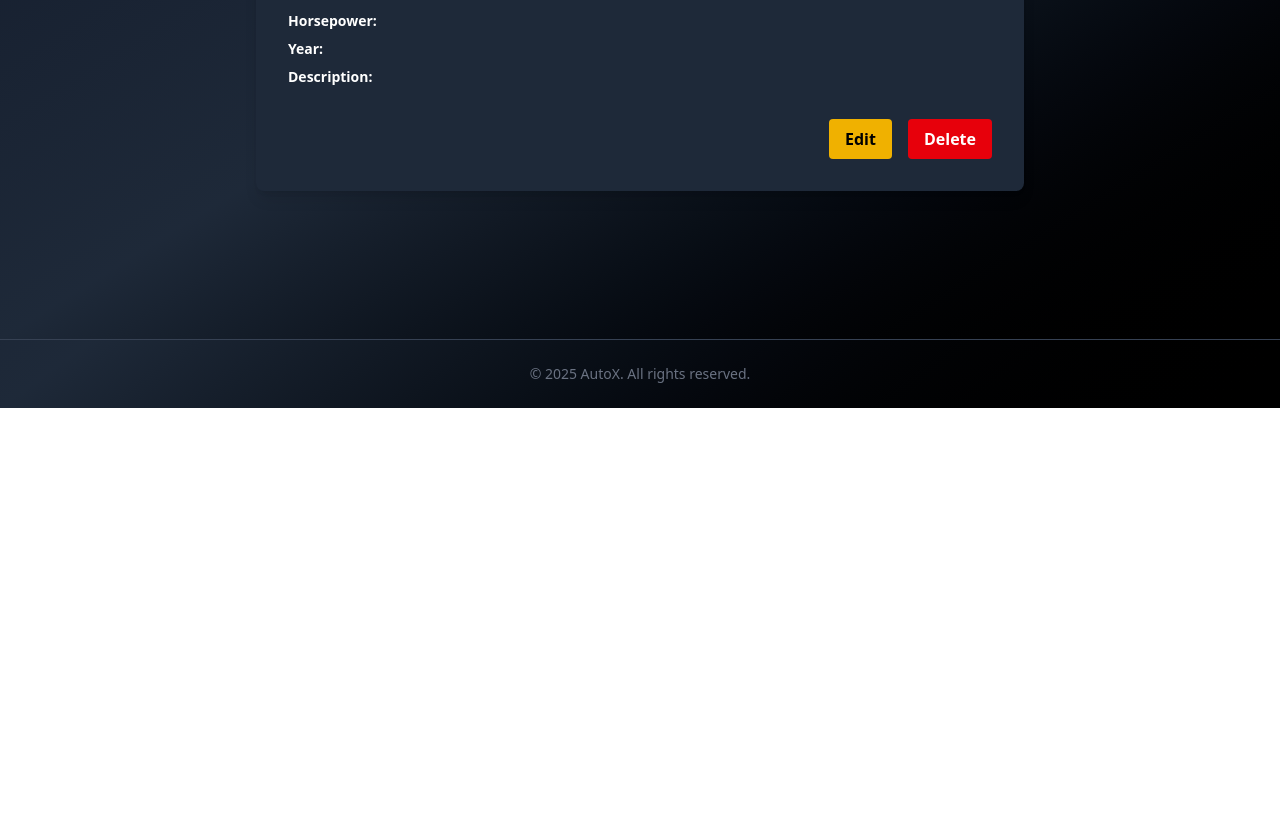
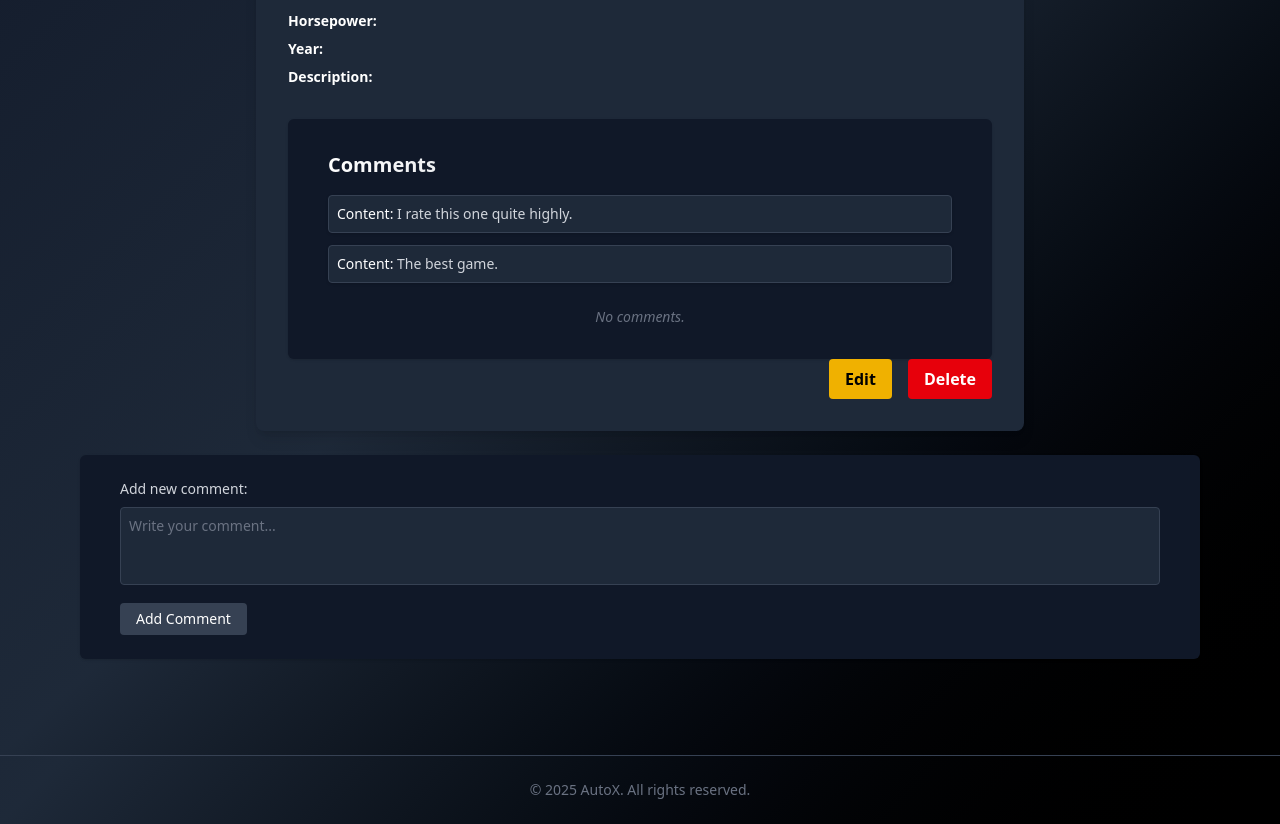
Before and after one commit to Stiliyanss/React-Project, a React (Vite) app in the folder client/: page /cars/1/details in a window 1280 px wide. Shown: the part 541-1365 px from the top of the page. Before the commit the page ends 949 px from the top, so only its background shows below. Built offline with nearby package versions, Linux system fonts and the light colour scheme; no server answers.

Commit message:
add comments to every car

```diff
--- a/client/src/components/carDeatails/CarDetails.jsx
+++ b/client/src/components/carDeatails/CarDetails.jsx
@@ -1,6 +1,8 @@
 import  { useEffect,useState } from 'react';
 import { Link, useNavigate, useParams } from 'react-router-dom';
 import carService from '../../services/carService';
+import CommentsShow from '../commentsShow/CommentsShow';
+import CommentsCreate from '../commentsCreate/CommentsCreate';
 
 const CarDetails = () => {
   const navigate = useNavigate();
@@ -41,6 +43,7 @@ const CarDetails = () => {
           <li><span className="text-white font-semibold">Year:</span> {car.year}</li>
           <li><span className="text-white font-semibold">Description:</span> {car.description}</li>
         </ul>
+        <CommentsShow />
 
         <div className="flex justify-end space-x-4">
           <Link to={`/cars/${carId}/edit`} className="bg-yellow-500 hover:bg-yellow-600 text-black font-semibold px-4 py-2 rounded transition">
@@ -53,6 +56,7 @@ const CarDetails = () => {
           </button>
         </div>
       </div>
+      <CommentsCreate/>
     </div>
   );
 };
--- /dev/null
+++ b/client/src/components/commentsCreate/CommentsCreate.jsx
@@ -0,0 +1,22 @@
+export default function CommentsCreate() {
+  return (
+    <article className="create-comment bg-gray-900 text-white px-4 md:px-10 py-6 rounded-md shadow-sm mt-6">
+      <label className="block text-sm font-medium text-gray-300 mb-2">
+        Add new comment:
+      </label>
+      <form className="form space-y-3">
+        <textarea
+          name="comment"
+          placeholder="Write your comment..."
+          className="w-full bg-gray-800 text-gray-200 placeholder-gray-500 p-2 rounded border border-gray-700 text-sm resize-none focus:outline-none focus:ring-2 focus:ring-gray-600"
+          rows="3"
+        ></textarea>
+        <input
+          className="btn submit bg-gray-700 hover:bg-gray-600 text-white py-1.5 px-4 rounded text-sm cursor-pointer transition"
+          type="submit"
+          value="Add Comment"
+        />
+      </form>
+    </article>
+  );
+}
--- /dev/null
+++ b/client/src/components/commentsShow/CommentsShow.jsx
@@ -0,0 +1,26 @@
+export default function CommentsShow() {
+  return (
+    <div className="details-comments bg-gray-900 text-white px-4 md:px-10 py-8 rounded-md shadow-sm">
+      <h2 className="text-xl font-semibold mb-4 bg-clip-text text-transparent bg-gradient-to-r from-white to-gray-400">
+        Comments
+      </h2>
+
+      <ul className="space-y-3">
+        <li className="comment bg-gray-800 border border-gray-700 p-2 rounded shadow-sm">
+          <p className="text-gray-300 text-sm">
+            <span className="font-medium text-white">Content:</span> I rate this one quite highly.
+          </p>
+        </li>
+        <li className="comment bg-gray-800 border border-gray-700 p-2 rounded shadow-sm">
+          <p className="text-gray-300 text-sm">
+            <span className="font-medium text-white">Content:</span> The best game.
+          </p>
+        </li>
+      </ul>
+
+      <p className="no-comment text-center text-gray-500 italic text-sm mt-6">
+        No comments.
+      </p>
+    </div>
+  );
+}
```
